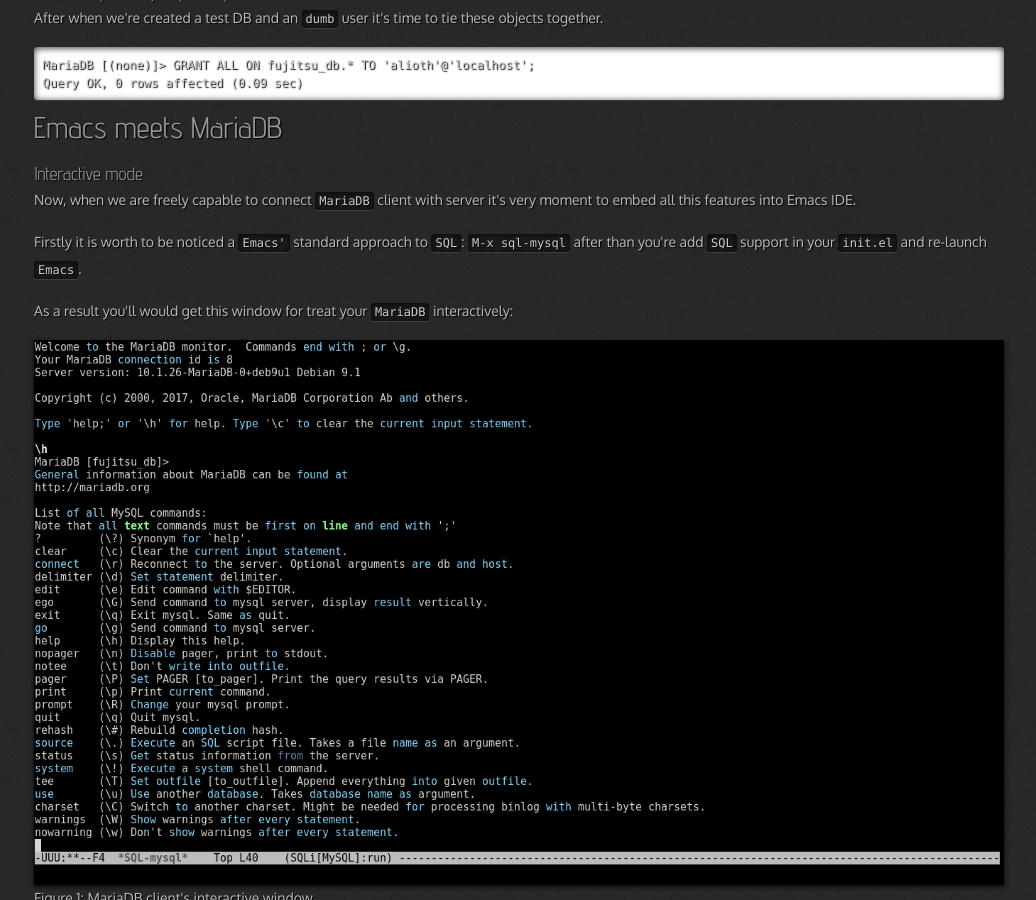
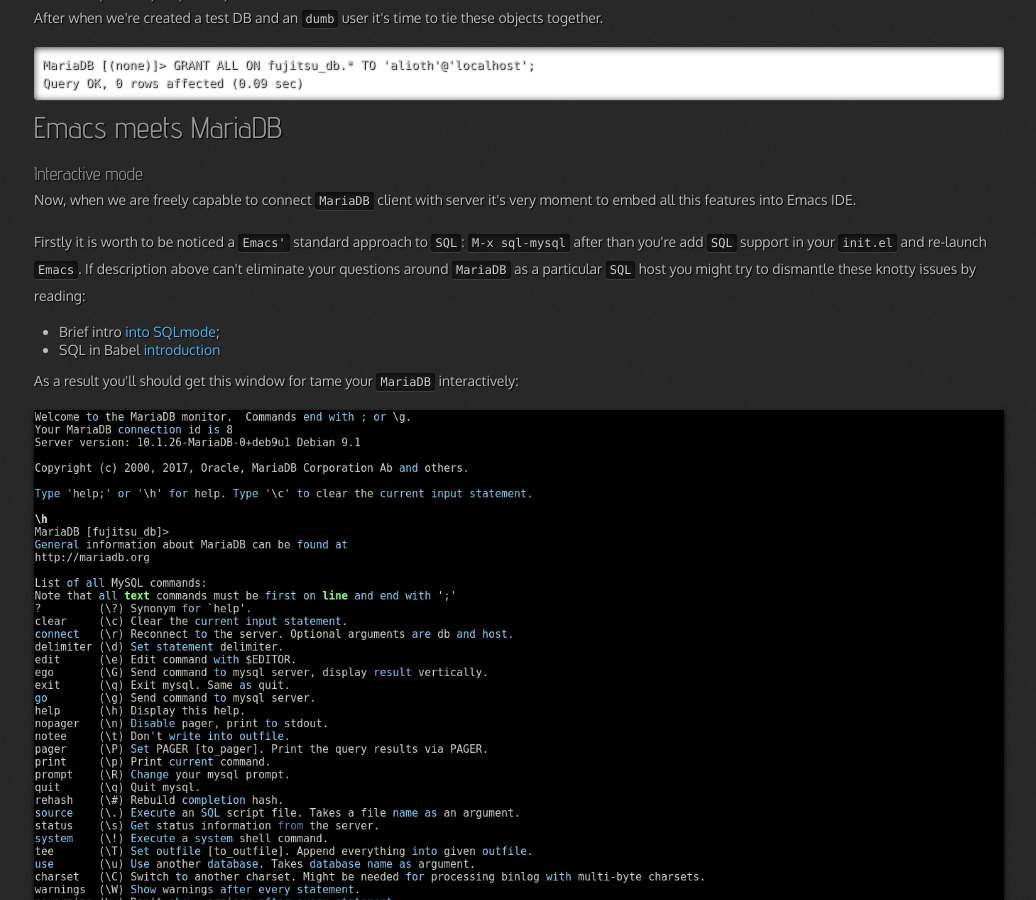
Before and after one commit to 0--key/0--key.github.io, a Jekyll site: the page built from _posts/2017-07-02-met-maria-db.html, in a window 1280 px wide and 900 px high, scrolled down 2151 px. Shown: the whole window, without its empty margins (21-1057 px from the left). Built offline with Jekyll 4.4.1, drawn with Linux system fonts in a browser that asks for light colours; nearby versions of some CDN libraries; comment, search, counter and statistics services are not loaded.

Commit message:
Minor amendments

```diff
--- a/_posts/2017-07-02-met-maria-db.html
+++ b/_posts/2017-07-02-met-maria-db.html
@@ -220,11 +220,18 @@
 <p>
 Firstly it is worth to be noticed a <code>Emacs'</code> standard approach to
 <code>SQL</code>: <code>M-x sql-mysql</code> after than you're add <code>SQL</code> support in your
-<code>init.el</code> and re-launch <code>Emacs</code>.
+<code>init.el</code> and re-launch <code>Emacs</code>. If description above can't
+eliminate your questions around <code>MariaDB</code> as a particular <code>SQL</code>
+host you might try to dismantle these knotty issues by reading:
 </p>
 
+<ul class="org-ul">
+<li>Brief intro <a href="https://www.emacswiki.org/emacs/SqlMode">into SQLmode</a>;</li>
+<li>SQL in Babel <a href="http://orgmode.org/worg/org-contrib/babel/languages/ob-doc-sql.html">introduction</a></li>
+</ul>
+
 <p>
-As a result you'll would get this window for treat your <code>MariaDB</code>
+As a result you'll should get this window for tame your <code>MariaDB</code>
 interactively:
 </p>
 
```
